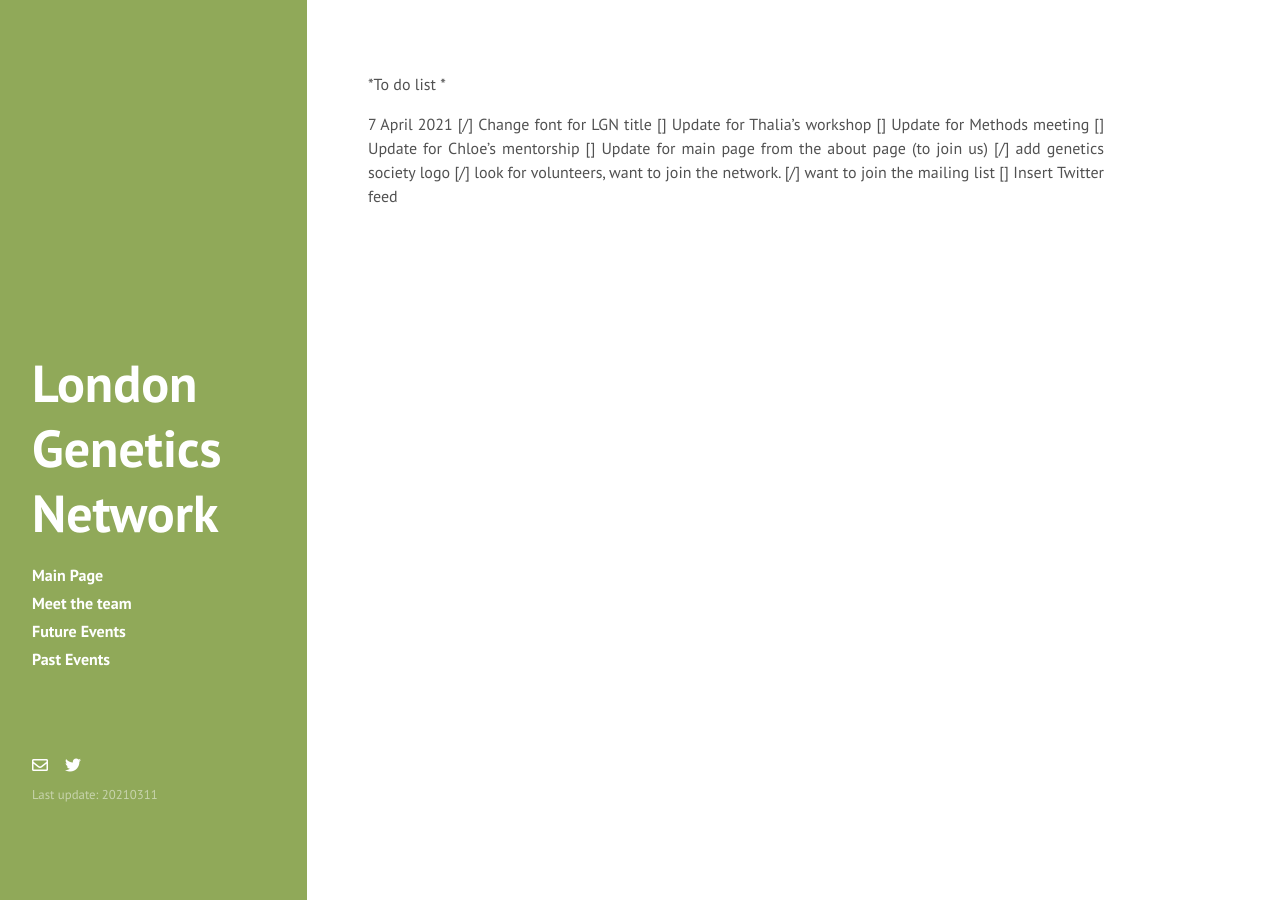
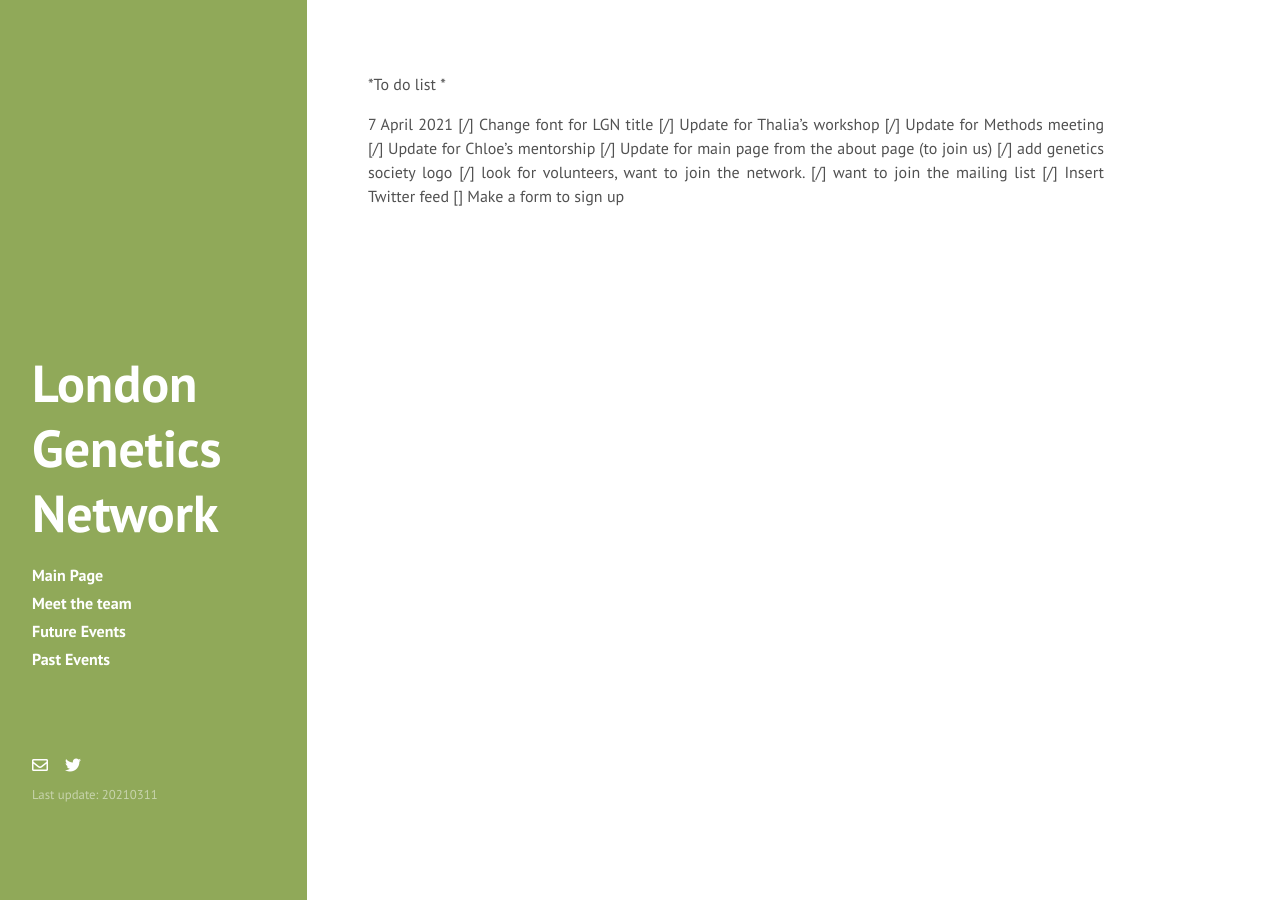
Before and after one commit to kai-lim/LondonGeneticsNetwork, a Jekyll site: the page built from To_do.md, in a window 1280 px wide. Built offline with Jekyll 4.4.1, drawn with Linux system fonts in a browser that asks for light colours; nearby versions of some CDN libraries; our own code applies the rules of GitHub Pages for plain Markdown files; a style sheet for code colours, icons or effects is not loaded.

Commit message:
further update the website

```diff
--- a/To_do.md
+++ b/To_do.md
@@ -2,11 +2,12 @@
 
 7 April 2021
 [/] Change font for LGN title
-[] Update for Thalia's workshop
-[] Update for Methods meeting
-[] Update for Chloe's mentorship
-[] Update for main page from the about page (to join us)
+[/] Update for Thalia's workshop
+[/] Update for Methods meeting
+[/] Update for Chloe's mentorship
+[/] Update for main page from the about page (to join us)
 [/] add genetics society logo
 [/] look for volunteers, want to join the network.
 [/] want to join the mailing list
-[] Insert Twitter feed
+[/] Insert Twitter feed
+[] Make a form to sign up
```
